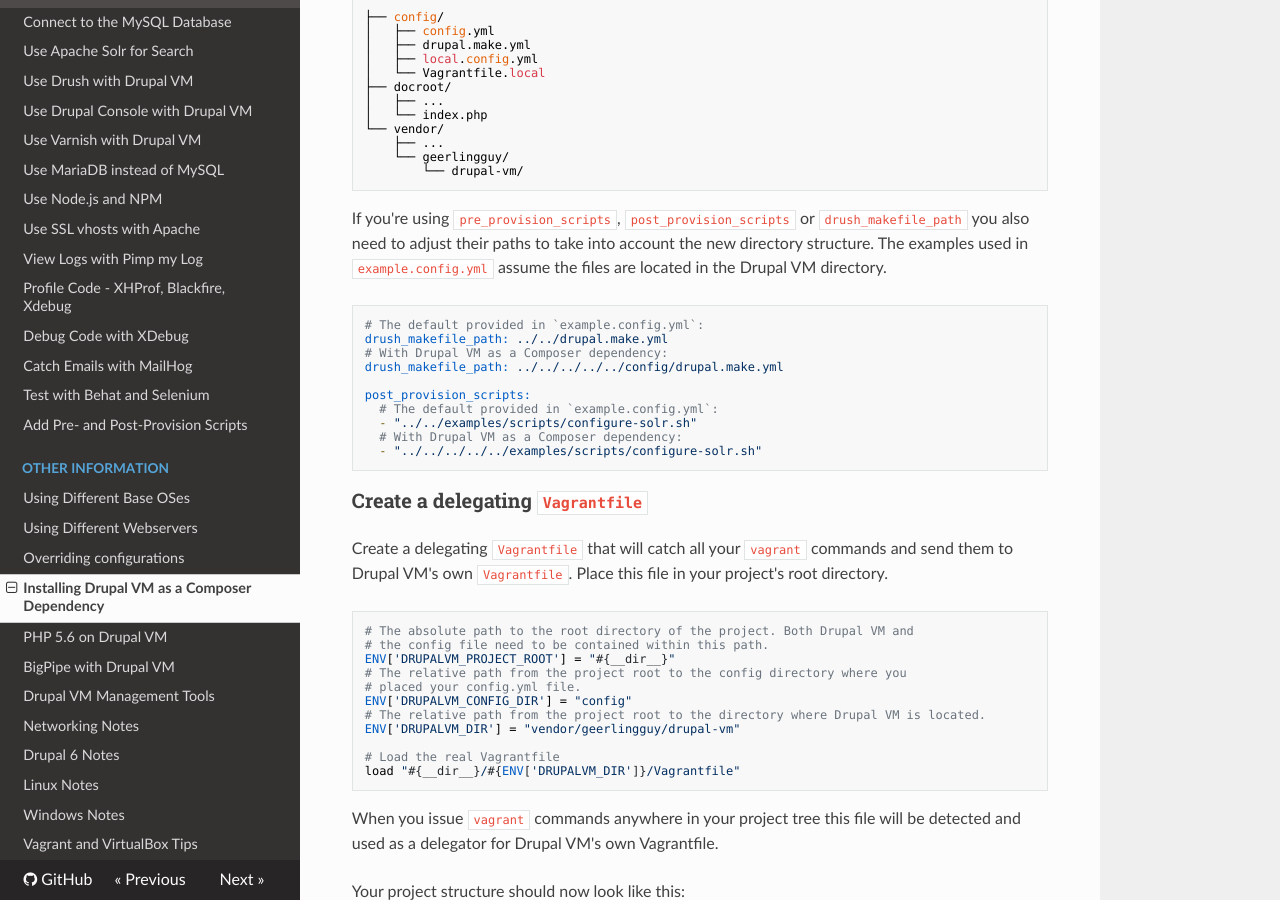
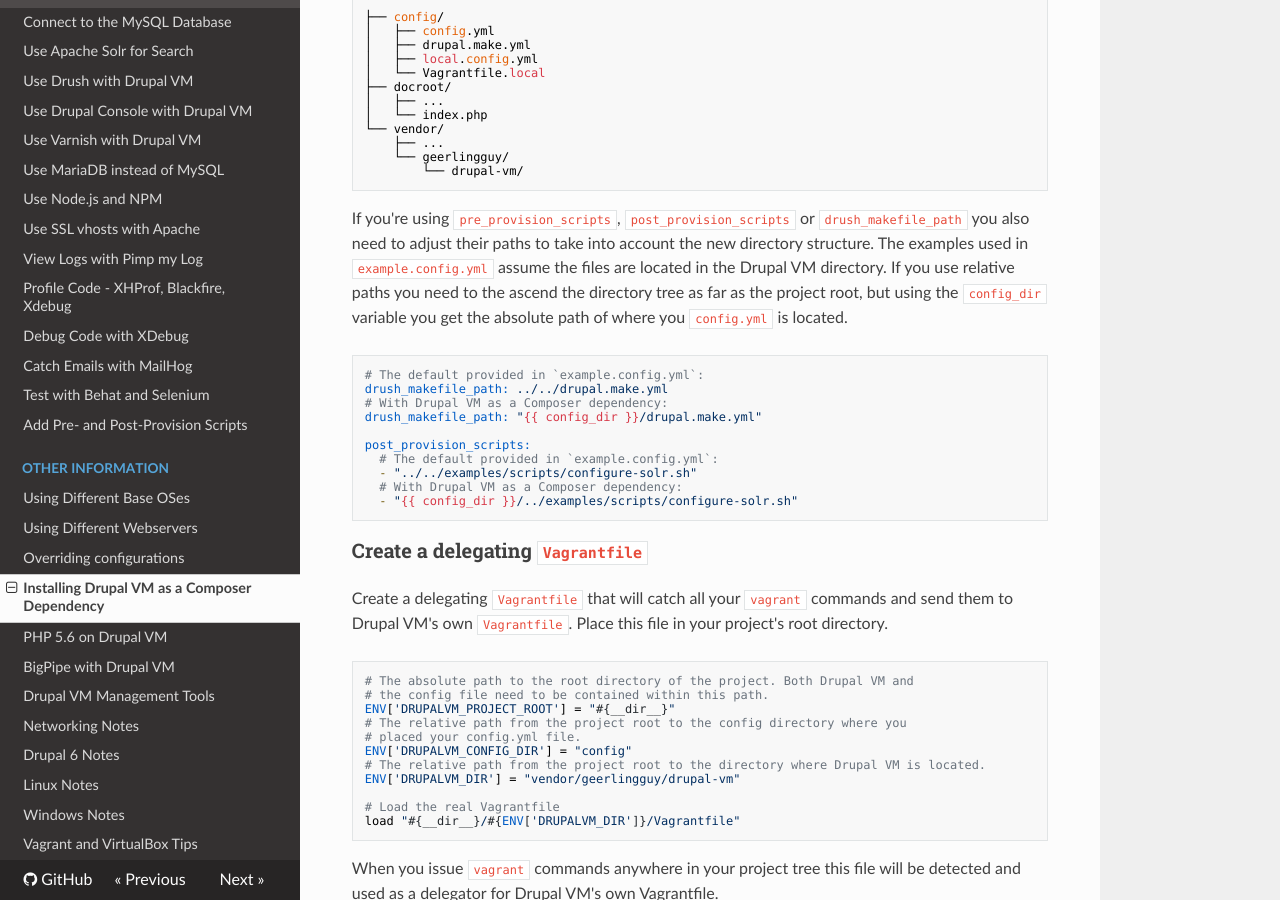
Before and after one commit to geerlingguy/drupal-vm, an MkDocs documentation site: the page built from docs/other/drupalvm-composer-dependency.md, in a window 1280 px wide and 900 px high, scrolled down 601 px. Built offline with MkDocs 1.6.1, drawn with Linux system fonts in a browser that asks for light colours; nearby versions of some CDN libraries; old or Windows-style settings are respelled for this version of MkDocs; some of the changed text lies outside the part shown.

Commit message:
Docs: Simplify path configurations with config_dir variable

````diff
--- a/docs/other/drupalvm-composer-dependency.md
+++ b/docs/other/drupalvm-composer-dependency.md
@@ -29,19 +29,19 @@ _Note: This will be the directory where Drupal VM looks for other local configur
         └── drupal-vm/
 ```
 
-If you're using `pre_provision_scripts`, `post_provision_scripts` or `drush_makefile_path` you also need to adjust their paths to take into account the new directory structure. The examples used in `example.config.yml` assume the files are located in the Drupal VM directory.
+If you're using `pre_provision_scripts`, `post_provision_scripts` or `drush_makefile_path` you also need to adjust their paths to take into account the new directory structure. The examples used in `example.config.yml` assume the files are located in the Drupal VM directory. If you use relative paths you need to the ascend the directory tree as far as the project root, but using the `config_dir` variable you get the absolute path of where you `config.yml` is located.
 
 ```yaml
 # The default provided in `example.config.yml`:
 drush_makefile_path: ../../drupal.make.yml
 # With Drupal VM as a Composer dependency:
-drush_makefile_path: ../../../../../config/drupal.make.yml
+drush_makefile_path: "{{ config_dir }}/drupal.make.yml"
 
 post_provision_scripts:
   # The default provided in `example.config.yml`:
   - "../../examples/scripts/configure-solr.sh"
   # With Drupal VM as a Composer dependency:
-  - "../../../../../examples/scripts/configure-solr.sh"
+  - "{{ config_dir }}/../examples/scripts/configure-solr.sh"
 ```
 
 ### Create a delegating `Vagrantfile`
@@ -107,19 +107,19 @@ If you don't use `composer` in your project you can still download  Drupal VM (o
     └── Vagrantfile
 ```
 
-Configure your `config.yml` like mentioned in the `composer` section above but adjust the paths for this directory structure instead.
+Configure your `config.yml` as mentioned in the [`composer` section](#setup-your-configuration-files) above.
 
 ```yaml
 # The default provided in `example.config.yml`:
 drush_makefile_path: ../../drupal.make.yml
 # With Drupal VM in a toplevel subdirectory
-drush_makefile_path: ../../../config/drupal.make.yml
+drush_makefile_path: "{{ config_dir }}/drupal.make.yml"
 
 post_provision_scripts:
   # The default provided in `example.config.yml`:
   - "../../examples/scripts/configure-solr.sh"
   # With Drupal VM in a toplevel subdirectory
-  - "../../../examples/scripts/configure-solr.sh"
+  - "{{ config_dir }}/../examples/scripts/configure-solr.sh"
 ```
 
 Your directory structure should now look like this:
````
